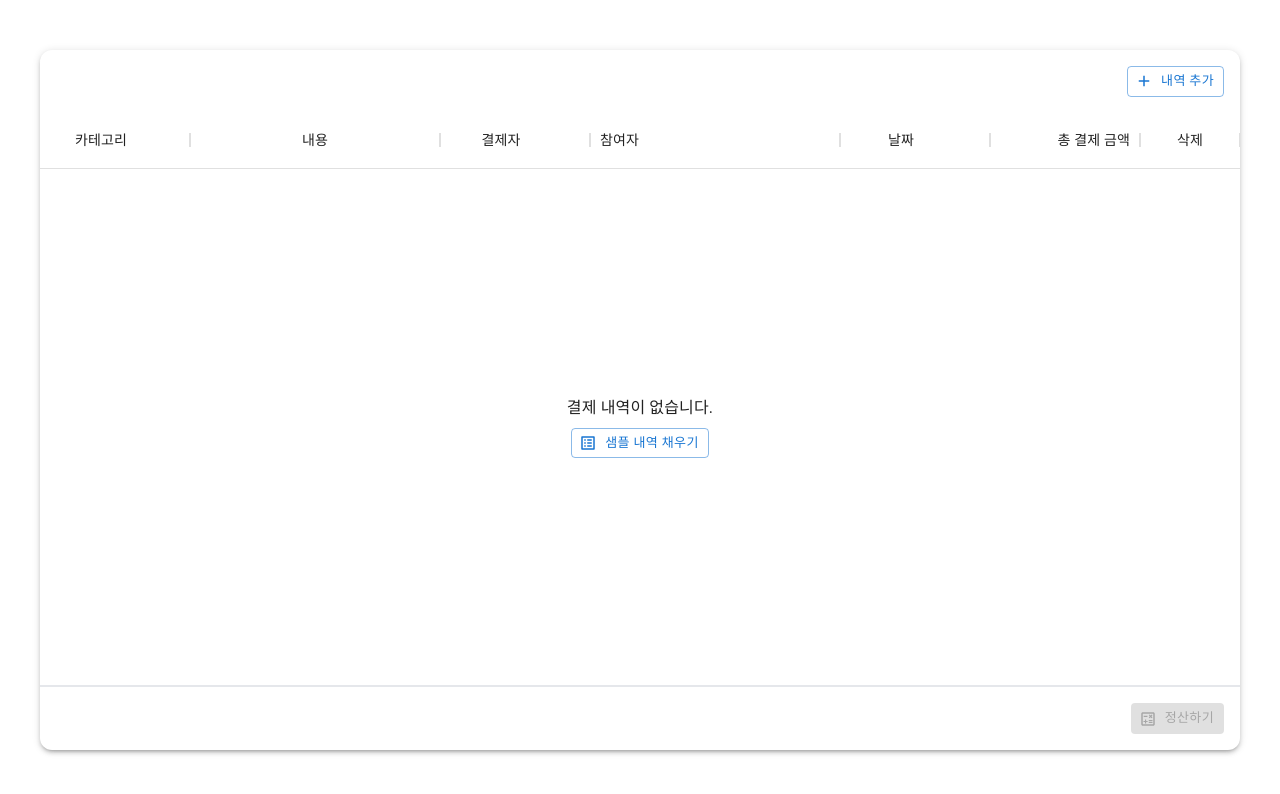
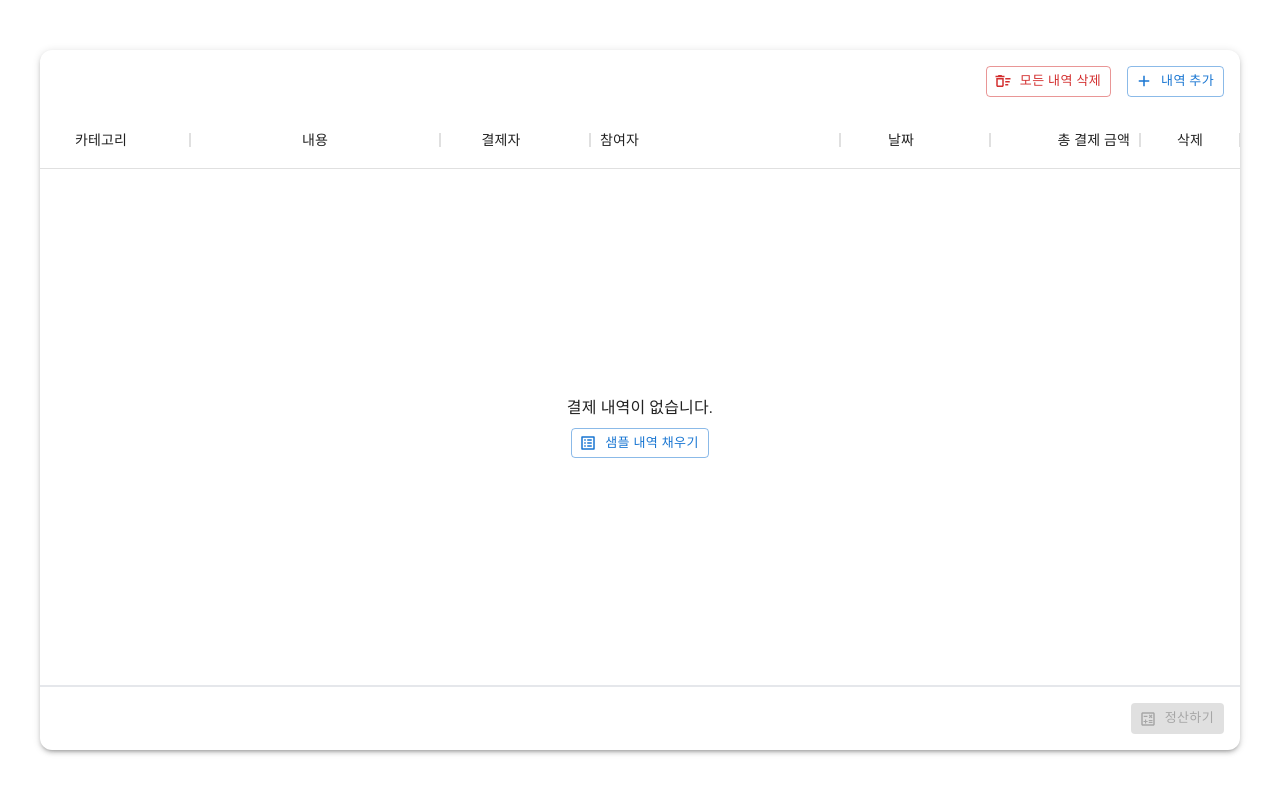
Before and after one commit to hackurity01/dutch-pay-calculator, a React (Vite) app: page / in a window 1280 px wide. Shown: the top 794 px of the page. Built offline with nearby package versions, Linux system fonts and the light colour scheme; the HTML template or start-up script is replaced by a standard one; what sonic-memoize would draw is missing.

Commit message:
전체 삭제 기능 추가

```diff
--- /dev/null
+++ b/src/components/PaymentList/Toolbar.tsx
@@ -0,0 +1,63 @@
+import AddIcon from '@mui/icons-material/Add';
+import DeleteSweepOutlinedIcon from '@mui/icons-material/DeleteSweepOutlined';
+import { Box, Button, Dialog, DialogActions, DialogTitle, Stack } from '@mui/material';
+import { useSetAtom } from 'jotai';
+import { useCallback, useState } from 'react';
+
+import { paymentListAtom } from '@/stores/paymentListAtom';
+import { getInitialPaymentData } from '@/utils/payment';
+
+function Toolbar() {
+  const setPaymentList = useSetAtom(paymentListAtom);
+  const [open, setOpen] = useState(false);
+
+  const deleteAllData = useCallback(() => {
+    setPaymentList([]);
+  }, [setPaymentList]);
+
+  const addRow = useCallback(() => {
+    const newData = getInitialPaymentData();
+    setPaymentList((p) => [...p, newData]);
+  }, [setPaymentList]);
+
+  const openDialog = useCallback(() => {
+    setOpen(true);
+  }, []);
+
+  const closeDialog = useCallback(() => {
+    setOpen(false);
+  }, []);
+
+  return (
+    <Stack direction="row" justifyContent="flex-end" alignItems="center" spacing={2} padding={2}>
+      <Button
+        variant="outlined"
+        size="small"
+        startIcon={<DeleteSweepOutlinedIcon />}
+        color="error"
+        onClick={openDialog}>
+        모든 내역 삭제
+      </Button>
+      <Button variant="outlined" size="small" startIcon={<AddIcon />} onClick={addRow}>
+        내역 추가
+      </Button>
+      <Dialog
+        open={open}
+        onClose={closeDialog}
+        aria-labelledby="alert-dialog-title"
+        aria-describedby="alert-dialog-description">
+        <DialogTitle>정말 모든 내역을 제거하시겠습니까?</DialogTitle>
+        <DialogActions>
+          <Button onClick={closeDialog} autoFocus>
+            취소
+          </Button>
+          <Button onClick={deleteAllData} color="error">
+            제거
+          </Button>
+        </DialogActions>
+      </Dialog>
+    </Stack>
+  );
+}
+
+export default Toolbar;
--- a/src/components/PaymentList/index.tsx
+++ b/src/components/PaymentList/index.tsx
@@ -1,4 +1,3 @@
-import AddIcon from '@mui/icons-material/Add';
 import CalculateOutlinedIcon from '@mui/icons-material/CalculateOutlined';
 import DeleteForeverOutlinedIcon from '@mui/icons-material/DeleteForeverOutlined';
 import ListAltIcon from '@mui/icons-material/ListAlt';
@@ -22,6 +21,7 @@ import { comma } from '@/utils/comma';
 import { getInitialPaymentData } from '@/utils/payment';
 
 import NameTag from '../NameTag';
+import Toolbar from './Toolbar';
 
 const renderPayer = (params: GridRenderCellParams<any, string>) => {
   const name = params.value ?? '';
@@ -61,11 +61,6 @@ function PaymentList() {
     const updatedRow = { ...newRow, isNew: false };
     setPaymentList(paymentList.map((row) => (row.id === newRow.id ? (updatedRow as any) : row)));
     return newRow;
-  };
-
-  const addRow = () => {
-    const newData = getInitialPaymentData();
-    setPaymentList((p) => [...p, newData]);
   };
 
   const handleDeleteClick = (id: GridRowId) => () => {
@@ -203,13 +198,7 @@ function PaymentList() {
         processRowUpdate={processRowUpdate}
         pageSizeOptions={[50]}
         slots={{
-          toolbar: () => (
-            <Box sx={{ textAlign: 'right', p: 2 }}>
-              <Button variant="outlined" size="small" startIcon={<AddIcon />} onClick={addRow}>
-                내역 추가
-              </Button>
-            </Box>
-          ),
+          toolbar: () => <Toolbar />,
           footer: () => (
             <Box sx={{ textAlign: 'right', p: 2, borderTop: '2px solid #e5e7eb' }}>
               <Button
```
